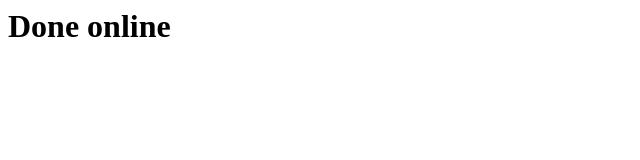
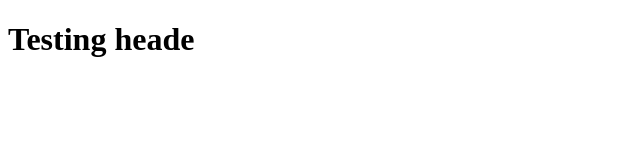
Before and after one commit to onersa/testcoderepo, a plain HTML site: page contact.html in a window 1280 px wide. Shown: the whole page, without its empty margins (0-640 px from the left). Drawn offline with Linux system fonts and the light colour scheme.

Commit message:
changed contact file

```diff
--- a/contact.html
+++ b/contact.html
@@ -1,3 +1,12 @@
-<html>
-  <h1>Done online</h1>
+<!DOCTYPE html>
+<html lang="en">
+<head>
+  <meta charset="UTF-8">
+  <meta http-equiv="X-UA-Compatible" content="IE=edge">
+  <meta name="viewport" content="width=device-width, initial-scale=1.0">
+  <title>Document</title>
+</head>
+<body>
+  <h1 class="header">Testing heade</h1>
+</body>
 </html>
```
